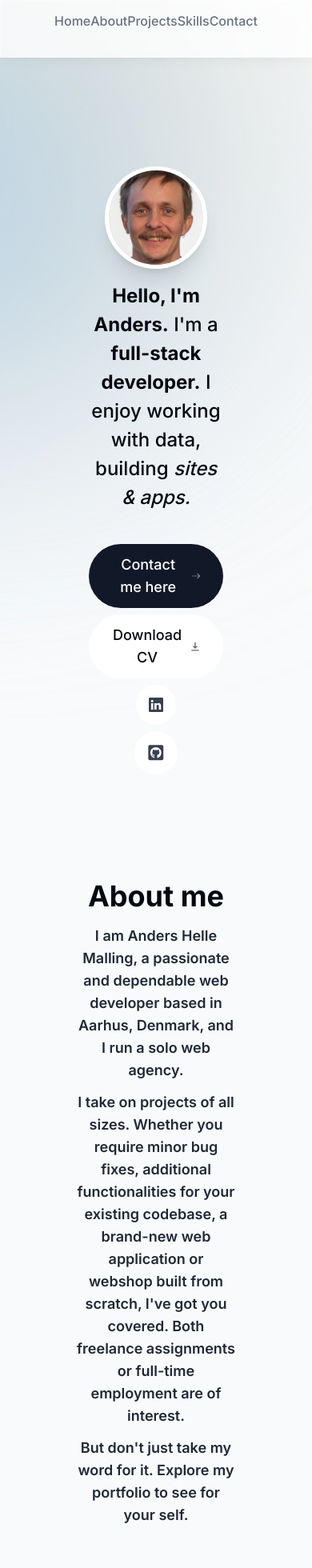
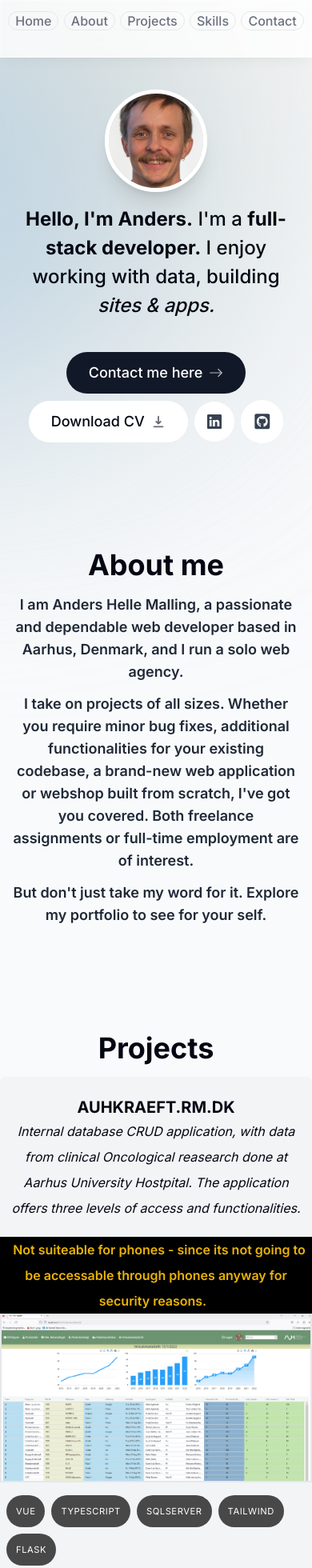
Before and after one commit to aMalling/portfolio-next, a Next.js app: page / in a window 390 px wide. Shown: the top 1960 px of the page at 80% size. Built offline with nearby package versions, Linux system fonts and the light colour scheme.

Commit message:
added responsivness

```diff
--- a/app/page.tsx
+++ b/app/page.tsx
@@ -16,9 +16,8 @@ import Link from "next/link";
 
 export default function Home() {
   return (
-    <main className="flex min-h-screen flex-col items-center justify-between p-24">
+    <main className="flex min-h-screen flex-col items-center justify-between sm:p-24">
       <section
-        /*     ref={ref} */
         id="home"
         className="mb-28 max-w-[50rem] text-center sm:mb-0 scroll-mt-[100rem]"
       >
@@ -68,7 +67,7 @@ export default function Home() {
             Contact me here
             <BsArrowRight className="opacity-70 group-hover:translate-x-1 transition" />
           </Link>
-
+          <div className="flex items-center gap-2">
             <a
               className="group bg-white px-7 py-3 flex items-center gap-2 rounded-full outline-none focus:scale-110 hover:scale-110 active:scale-105 transition cursor-pointer borderBlack dark:bg-white/10"
               href="/CV.pdf"
@@ -93,6 +92,7 @@ export default function Home() {
             >
               <FaGithubSquare />
             </a>
+          </div>
         </motion.div>
       </section>
       <SectionDivider />
--- a/components/about.tsx
+++ b/components/about.tsx
@@ -6,7 +6,7 @@ import { motion } from "framer-motion";
 export default function About() {
   return (
     <motion.section
-      className="mb-28 max-w-[35rem] text-center leading-8 sm:mb-40 scroll-mt-28"
+      className="mb-28 px-4 w-screen sm:w-auto max-w-[35rem] text-center leading-8 sm:mb-40 scroll-mt-28"
       initial={{ opacity: 0, y: 100 }}
       animate={{ opacity: 1, y: 0 }}
       transition={{ delay: 0.175 }}
--- a/components/contact.tsx
+++ b/components/contact.tsx
@@ -8,7 +8,7 @@ export default function Contact() {
     <div>
       <h2 className="text-4xl font-bold mt-28 text-center mb-2">Contact</h2>
       <motion.div
-        className="mb-28 max-w-[45rem] text-center leading-8 sm:mb-40 scroll-mt-28 bg-gray-700 text-white py-5 rounded-full px-16 shadow-2xl border border-white"
+        className="mb-28 w-screen sm:w-auto max-w-[45rem] text-center leading-8 sm:mb-40 scroll-mt-28 bg-gray-700 text-white py-5 sm:rounded-full sm:px-16 shadow-2xl border border-white"
         initial={{ opacity: 0, y: 100 }}
         animate={{ opacity: 1, y: 0 }}
         transition={{ delay: 0.175 }}
--- a/components/header.tsx
+++ b/components/header.tsx
@@ -36,10 +36,10 @@ export default function Header() {
         animate={{ y: 0, x: "-50%", opacity: 1 }}
       ></motion.div>
       <nav className="flex fixed top-[0.15rem] left-1/2 h-12 -translate-x-1/2 py-2 sm:top-10  sm:h-[initial] sm:py-0">
-        <ul className="flex w-[22rem] flex-wrap items-center justify-center gap-y-1 text-[1rem] font-medium text-gray-500 sm:w-[initial] sm:flex-nowrap sm:gap-5">
+        <ul className="flex w-screen sm:w-[22rem] flex-wrap items-center justify-center gap-y-1 text-[0,6rem] sm:text-[1rem] gap-[0.4rem] font-medium text-gray-500 sm:w-[initial] sm:flex-nowrap sm:gap-5">
           {links.map((link) => (
             <motion.li
-              className="h-3/4 flex items-center justify-center relative cursor-pointer"
+              className="h-3/4 border sm:border-0 rounded-full px-2  flex items-center justify-center relative cursor-pointer"
               key={link.hash}
               initial={{ y: -100, opacity: 0 }}
               animate={{ y: 0, opacity: 1 }}
--- a/components/projects.tsx
+++ b/components/projects.tsx
@@ -17,22 +17,22 @@ export default function Projects() {
       id="projects"
     >
       <h2 className="text-4xl font-bold mt-5 md:mt-0 mb-4">Projects</h2>
-      <div className="grid grid-cols-2 mb-16 pt-6 pb-0 bg-gray-100 rounded-lg shadow-md">
-        <div className="mx-2 pt-3 px-6 py-6">
-          <h3 className="text-xl font-bold pt-6  ">AUHKRAEFT.RM.DK</h3>
-          <div className=" italic mb-5">
+      <div className="flex flex-col sm:grid grid-cols-2 mb-16 w-screen sm:w-auto pt-6 pb-0 bg-gray-100 rounded-lg shadow-md">
+        <div className="sm:mx-2 sm:pt-3 sm:px-6 sm:py-6">
+          <h3 className="text-xl font-bold sm:pt-6  ">AUHKRAEFT.RM.DK</h3>
+          <div className=" italic mb-5 px-2">
             Internal database CRUD application, with data from clinical
             Oncological reasearch done at Aarhus University Hostpital. The
             application offers three levels of access and functionalities.
           </div>
           <div className="bg-black">
-            <span className="font-semibold p-4 text-left pt-1 text-yellow-500">
+            <span className="font-semibold mx-2 sm:p-6 sm:text-left pt-1 text-yellow-500">
               Not suiteable for phones - since its not going to be accessable
               through phones anyway for security reasons.
             </span>
           </div>
         </div>
-        <div className="py-6 pr-4">
+        <div className=" sm:py-6 sm:pr-4">
           <a
             className="cursor-pointer"
             href="https://kfeappen-clone.vercel.app/"
@@ -43,10 +43,10 @@ export default function Projects() {
               alt="Screenshot of med app"
             />
           </a>
-          <ul className="flex flex-wrap mt-4 gap-2 sm:mt-auto">
+          <ul className="flex flex-wrap mt-4 mx-2 mb-4 gap-2 sm:mt-auto">
             {tags.map((tag, index) => (
               <li
-                className="bg-black/[0.7] px-3 py-1 text-[0.7rem] uppercase tracking-wider text-white rounded-full dark:text-white/70"
+                className="bg-black/[0.7]  px-3 py-1 text-[0.7rem] uppercase tracking-wider text-white rounded-full dark:text-white/70"
                 key={index}
               >
                 {tag}
@@ -55,17 +55,17 @@ export default function Projects() {
           </ul>
         </div>
       </div>
-      <div className="grid grid-cols-2 pt-6 pb-0 bg-gray-100 rounded-lg shadow-md">
-        <div className="mx-2 pt-3 px-6 py-6">
-          <h3 className="text-xl font-bold pt-6  ">ØLJULEKALENDEREN 2023</h3>
-          <div className=" italic mb-5">
+      <div className="flex flex-col sm:grid grid-cols-2 pt-6 pb-0 bg-gray-100 rounded-lg shadow-md">
+        <div className="sm:mx-2 sm:pt-3 sm:px-6 sm:py-6">
+          <h3 className="text-xl font-bold sm:pt-6  ">ØLJULEKALENDEREN 2023</h3>
+          <div className="italic mb-5">
             BajerBiksen is a local business that every year make a chrismas
             beercalender, they hand pick 24 beers and pack for their customers.
             They wanted a novel and playfull way of revealing the beers one day
             at the time. So that what i made for them...
           </div>
         </div>
-        <div className="py-6 pr-4">
+        <div className="sm:py-6 sm:pr-4">
           <a
             className="cursor-pointer"
             href="https://kfeappen-clone.vercel.app/"
@@ -76,7 +76,7 @@ export default function Projects() {
               alt="Screenshot of med app"
             />
           </a>
-          <ul className="flex flex-wrap mt-4 gap-2 sm:mt-auto">
+          <ul className="flex flex-wrap my-4 gap-2 sm:mt-auto">
             {tags2.map((tag, index) => (
               <li
                 className="bg-black/[0.7] px-3 py-1 text-[0.7rem] uppercase tracking-wider text-white rounded-full dark:text-white/70"
--- a/components/skills.tsx
+++ b/components/skills.tsx
@@ -37,13 +37,13 @@ export default function Skills() {
   return (
     <div className="w-[98.5vw] bg-gray-200 text-center mt-40">
       <motion.section
-        className=" leading-8 mt-28 mb-52 mx-auto max-w-[42rem] scroll-mt-28"
+        className=" leading-8 my-6 sm:mt-28 sm:mb-52 mx-auto max-w-[42rem] scroll-mt-28"
         initial={{ opacity: 0, y: 100 }}
         animate={{ opacity: 1, y: 0 }}
         transition={{ delay: 0.175 }}
         id="skills"
       >
-        <h2 className="text-4xl font-bold mb-12">Skills:</h2>
+        <h2 className="text-4xl font-bold mb-4 sm:mb-12">Skills:</h2>
         <ul className="flex flex-wrap mt-4 gap-2 justify-center sm:mt-auto">
           {skills.map((skill, index) => (
             <li
```
Lines whose indentation alone changed are shown as unchanged.
